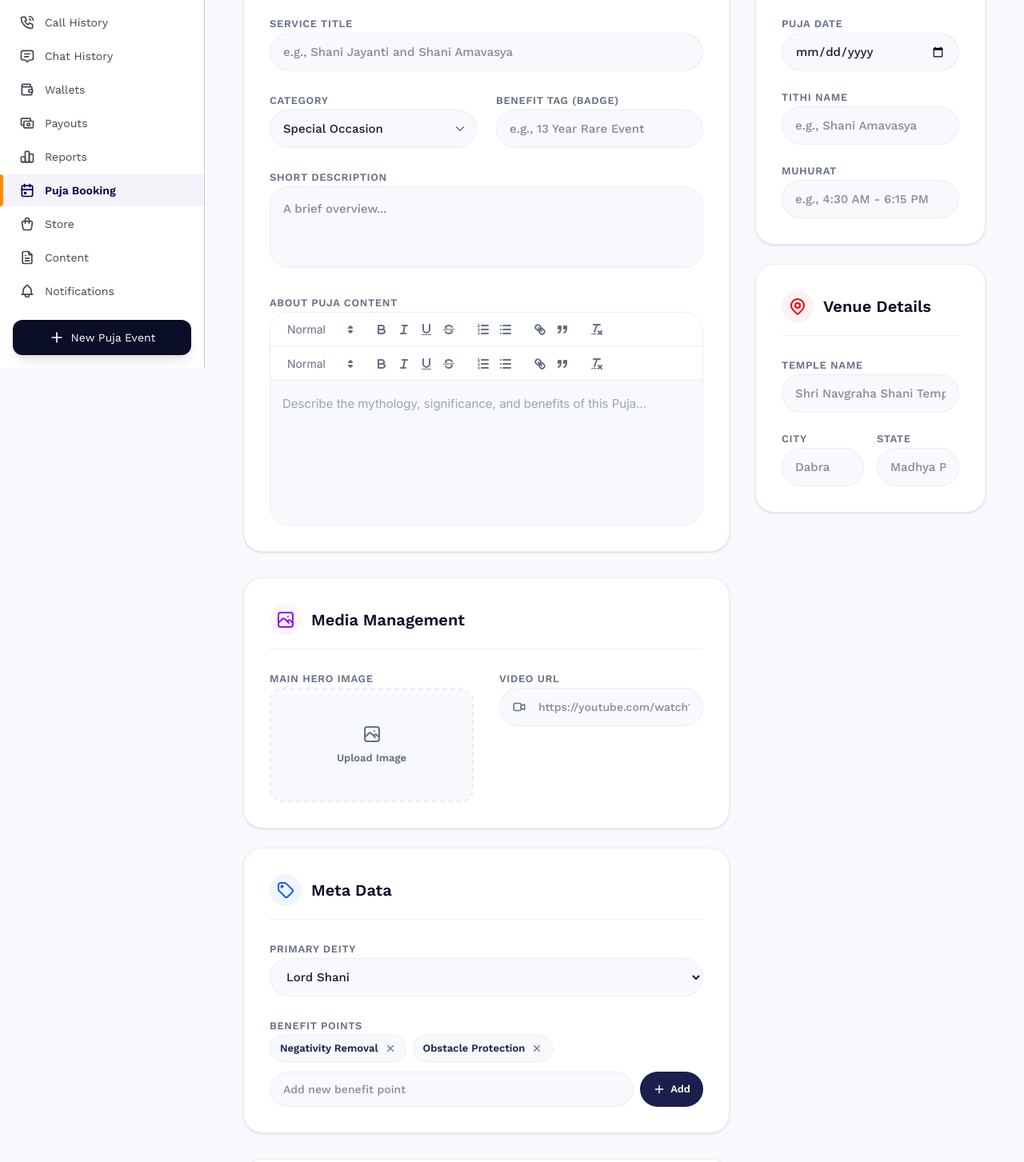
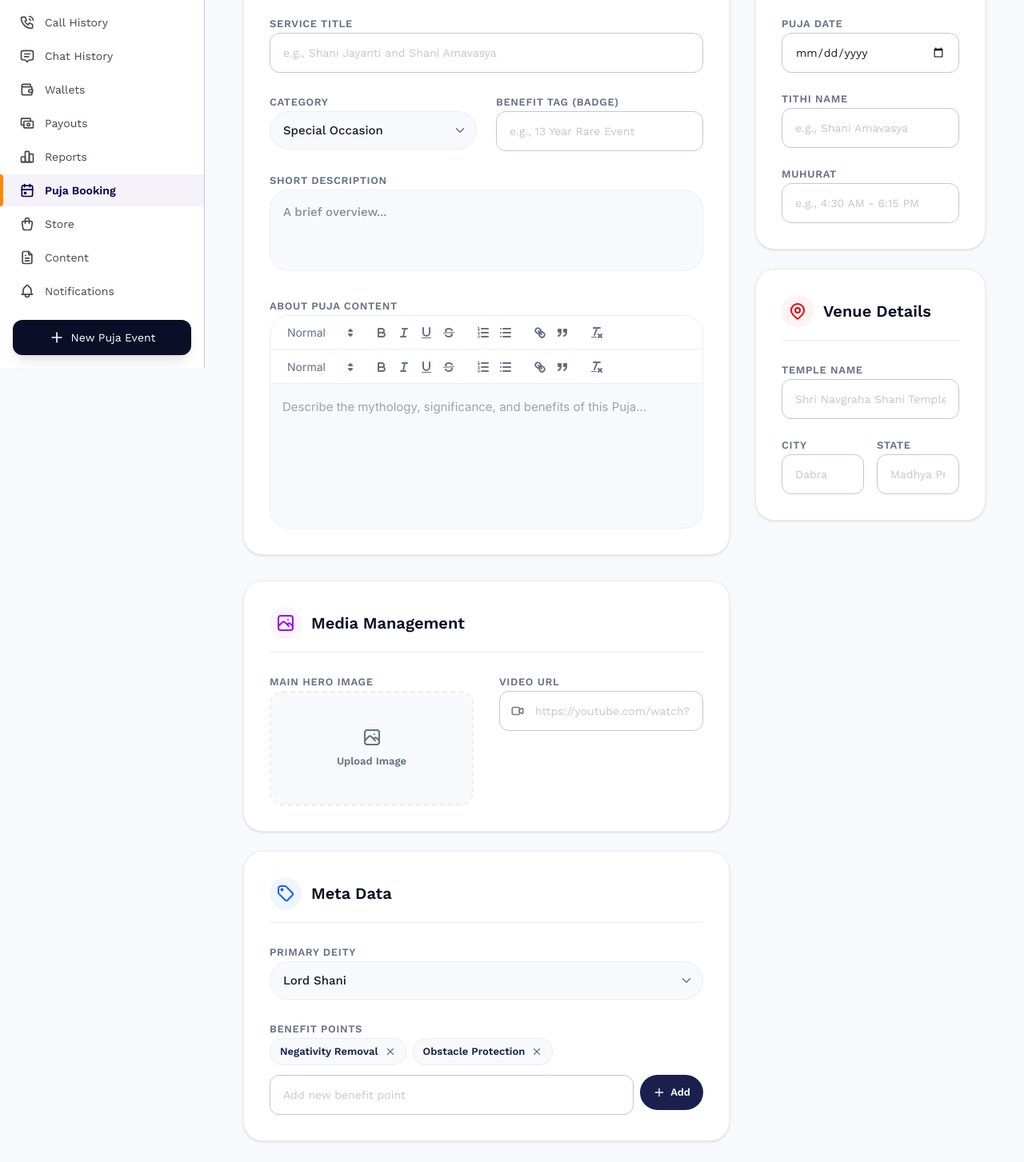
Before and after one commit to atulDev26/Edwid-astroapp-admin, a React (Vite) app: page /puja-booking/create in a window 1280 px wide. Shown: the part 340-1793 px from the top of the page at 80% size. Built offline with nearby package versions, Linux system fonts and the light colour scheme.

Commit message:
feat: add BasicInfo, ScheduleVenue, and MediaMeta sections to the CreatePuja view

```diff
--- a/src/View/CreatePuja/Components/BasicInfoSection.tsx
+++ b/src/View/CreatePuja/Components/BasicInfoSection.tsx
@@ -1,9 +1,10 @@
 import React from 'react';
 import { IconInfoCircle } from '@tabler/icons-react';
 import { type PujaServiceFormData } from '../types';
-import { cn } from '../../../Utils/cn';
+
 import RichTextEditor from '../../../Components/Common/RichTextEditor';
 import SelectDropdown from '../../../Components/Common/SelectDropdown';
+import Input from '../../../Components/Common/Input';
 
 const CATEGORY_OPTIONS = [
     { value: 'Special Occasion', label: 'Special Occasion' },
@@ -36,19 +37,13 @@ const BasicInfoSection: React.FC<Props> = ({ formData, onChange, errors }) => {
                     <label className="text-[13px] font-bold text-[#667085] uppercase tracking-wider">
                         Service Title
                     </label>
-                    <input
-                        type="text"
+                    <Input
+                        id="service-title"
                         value={formData.title}
                         onChange={(e) => onChange('title', e.target.value)}
                         placeholder="e.g., Shani Jayanti and Shani Amavasya"
-                        className={cn(
-                            'w-full h-12 px-4 rounded-xl border bg-[#F8F9FC] focus:bg-white outline-none transition-all text-[15px] font-medium',
-                            errors.title ? 'border-red-500' : 'border-[#EDEDF2]'
-                        )}
+                        error={errors.title}
                     />
-                    {errors.title && (
-                        <p className="text-xs text-red-500 font-bold ml-1">{errors.title}</p>
-                    )}
                 </div>
 
                 {/* Category + Benefit Tag */}
@@ -70,12 +65,11 @@ const BasicInfoSection: React.FC<Props> = ({ formData, onChange, errors }) => {
                         <label className="text-[13px] font-bold text-[#667085] uppercase tracking-wider">
                             Benefit Tag (Badge)
                         </label>
-                        <input
-                            type="text"
+                        <Input
+                            id="benefit-tag"
                             value={formData.benefitTag}
                             onChange={(e) => onChange('benefitTag', e.target.value)}
                             placeholder="e.g., 13 Year Rare Event"
-                            className="w-full h-12 px-4 rounded-xl border border-[#EDEDF2] bg-[#F8F9FC] focus:bg-white outline-none transition-all text-[15px] font-medium"
                         />
                     </div>
                 </div>
--- a/src/View/CreatePuja/Components/MediaMetaSection.tsx
+++ b/src/View/CreatePuja/Components/MediaMetaSection.tsx
@@ -1,6 +1,13 @@
 import React, { useState, useRef } from 'react';
 import { IconPhoto, IconVideo, IconTag, IconPlus, IconX } from '@tabler/icons-react';
 import { type PujaServiceFormData } from '../types';
+import Input from '../../../Components/Common/Input';
+import SelectDropdown from '../../../Components/Common/SelectDropdown';
+
+const DEITY_OPTIONS = [
+    { value: 'Lord Shani', label: 'Lord Shani' },
+    { value: 'Lord Shiva', label: 'Lord Shiva' },
+];
 
 interface Props {
     formData: PujaServiceFormData;
@@ -69,16 +76,13 @@ const MediaMetaSection: React.FC<Props> = ({ formData, onChange }) => {
                     <div className="space-y-6">
                         <div className="space-y-2">
                             <label className="text-[13px] font-bold text-[#667085] uppercase tracking-wider">Video URL</label>
-                            <div className="relative">
-                                <IconVideo className="absolute left-4 top-1/2 -translate-y-1/2 text-[#667085]" size={18} />
-                                <input
-                                    type="text"
-                                    value={formData.videoUrl}
-                                    onChange={(e) => onChange('videoUrl', e.target.value)}
-                                    placeholder="https://youtube.com/watch?v=..."
-                                    className="w-full h-12 pl-12 pr-4 rounded-xl border border-[#EDEDF2] bg-[#F8F9FC] focus:bg-white outline-none transition-all text-[14px] font-medium"
-                                />
-                            </div>
+                            <Input
+                                id="video-url"
+                                value={formData.videoUrl}
+                                onChange={(e) => onChange('videoUrl', e.target.value)}
+                                placeholder="https://youtube.com/watch?v=..."
+                                icon={IconVideo}
+                            />
                         </div>
                     </div>
                 </div>
@@ -95,14 +99,12 @@ const MediaMetaSection: React.FC<Props> = ({ formData, onChange }) => {
                 <div className="space-y-6">
                     <div className="space-y-2">
                         <label className="text-[13px] font-bold text-[#667085] uppercase tracking-wider">Primary Deity</label>
-                        <select
+                        <SelectDropdown
+                            id="primary-deity"
                             value={formData.primaryDeity}
-                            onChange={(e) => onChange('primaryDeity', e.target.value)}
-                            className="w-full h-12 px-4 rounded-xl border border-[#EDEDF2] bg-[#F8F9FC] focus:bg-white outline-none transition-all text-[15px] font-medium"
-                        >
-                            <option>Lord Shani</option>
-                            <option>Lord Shiva</option>
-                        </select>
+                            onChange={(val) => onChange('primaryDeity', val)}
+                            options={DEITY_OPTIONS}
+                        />
                     </div>
 
                     <div className="space-y-3">
@@ -119,15 +121,14 @@ const MediaMetaSection: React.FC<Props> = ({ formData, onChange }) => {
                                 ))}
                             </div>
                             <div className="flex gap-2">
-                                <input
-                                    type="text"
+                                <Input
+                                    id="new-benefit-point"
                                     value={newTag}
                                     onChange={(e) => setNewTag(e.target.value)}
                                     onKeyDown={(e) => e.key === 'Enter' && (e.preventDefault(), addBenefitPoint())}
                                     placeholder="Add new benefit point"
-                                    className="flex-1 h-11 px-4 rounded-xl border border-[#EDEDF2] bg-[#F8F9FC] focus:bg-white outline-none transition-all text-[14px] font-medium"
                                 />
-                                <button type="button" onClick={addBenefitPoint} className="h-11 px-4 bg-[#1A1F4D] text-white rounded-xl text-[13px] font-bold flex items-center gap-1.5 hover:bg-opacity-90">
+                                <button type="button" onClick={addBenefitPoint} className="h-11 px-4 bg-[#1A1F4D] text-white rounded-xl text-[13px] font-bold flex items-center gap-1.5 hover:bg-opacity-90 shrink-0">
                                     <IconPlus size={16} /> Add
                                 </button>
                             </div>
--- a/src/View/CreatePuja/Components/ScheduleVenueSection.tsx
+++ b/src/View/CreatePuja/Components/ScheduleVenueSection.tsx
@@ -1,7 +1,7 @@
 import React from 'react';
 import { IconClock, IconMapPin } from '@tabler/icons-react';
 import { type PujaServiceFormData } from '../types';
-import { cn } from '../../../Utils/cn';
+import Input from '../../../Components/Common/Input';
 
 interface Props {
     formData: PujaServiceFormData;
@@ -23,35 +23,30 @@ const ScheduleVenueSection: React.FC<Props> = ({ formData, onChange, errors }) =
                 <div className="space-y-5">
                     <div className="space-y-2">
                         <label className="text-[13px] font-bold text-[#667085] uppercase tracking-wider">Puja Date</label>
-                        <input
+                        <Input
+                            id="puja-date"
                             type="date"
                             value={formData.pujaDate}
                             onChange={(e) => onChange('pujaDate', e.target.value)}
-                            className={cn(
-                                "w-full h-12 px-4 rounded-xl border bg-[#F8F9FC] focus:bg-white outline-none transition-all text-[15px] font-medium",
-                                errors.pujaDate ? "border-red-500" : "border-[#EDEDF2]"
-                            )}
+                            error={errors.pujaDate}
                         />
-                        {errors.pujaDate && <p className="text-xs text-red-500 font-bold">{errors.pujaDate}</p>}
                     </div>
                     <div className="space-y-2">
                         <label className="text-[13px] font-bold text-[#667085] uppercase tracking-wider">Tithi Name</label>
-                        <input
-                            type="text"
+                        <Input
+                            id="tithi-name"
                             value={formData.tithiName}
                             onChange={(e) => onChange('tithiName', e.target.value)}
                             placeholder="e.g., Shani Amavasya"
-                            className="w-full h-12 px-4 rounded-xl border border-[#EDEDF2] bg-[#F8F9FC] focus:bg-white outline-none transition-all text-[15px] font-medium"
                         />
                     </div>
                     <div className="space-y-2">
                         <label className="text-[13px] font-bold text-[#667085] uppercase tracking-wider">Muhurat</label>
-                        <input
-                            type="text"
+                        <Input
+                            id="muhurat"
                             value={formData.muhurat}
                             onChange={(e) => onChange('muhurat', e.target.value)}
                             placeholder="e.g., 4:30 AM - 6:15 PM"
-                            className="w-full h-12 px-4 rounded-xl border border-[#EDEDF2] bg-[#F8F9FC] focus:bg-white outline-none transition-all text-[15px] font-medium"
                         />
                     </div>
                 </div>
@@ -68,36 +63,31 @@ const ScheduleVenueSection: React.FC<Props> = ({ formData, onChange, errors }) =
                 <div className="space-y-5">
                     <div className="space-y-2">
                         <label className="text-[13px] font-bold text-[#667085] uppercase tracking-wider">Temple Name</label>
-                        <input
-                            type="text"
+                        <Input
+                            id="temple-name"
                             value={formData.templeName}
                             onChange={(e) => onChange('templeName', e.target.value)}
                             placeholder="Shri Navgraha Shani Temple"
-                            className={cn(
-                                "w-full h-12 px-4 rounded-xl border bg-[#F8F9FC] focus:bg-white outline-none transition-all text-[15px] font-medium",
-                                errors.templeName ? "border-red-500" : "border-[#EDEDF2]"
-                            )}
+                            error={errors.templeName}
                         />
                     </div>
                     <div className="grid grid-cols-2 gap-4">
                         <div className="space-y-2">
                             <label className="text-[13px] font-bold text-[#667085] uppercase tracking-wider">City</label>
-                            <input
-                                type="text"
+                            <Input
+                                id="city"
                                 value={formData.city}
                                 onChange={(e) => onChange('city', e.target.value)}
                                 placeholder="Dabra"
-                                className="w-full h-12 px-4 rounded-xl border border-[#EDEDF2] bg-[#F8F9FC] focus:bg-white outline-none transition-all text-[15px] font-medium"
                             />
                         </div>
                         <div className="space-y-2">
                             <label className="text-[13px] font-bold text-[#667085] uppercase tracking-wider">State</label>
-                            <input
-                                type="text"
+                            <Input
+                                id="state"
                                 value={formData.state}
                                 onChange={(e) => onChange('state', e.target.value)}
                                 placeholder="Madhya Pradesh"
-                                className="w-full h-12 px-4 rounded-xl border border-[#EDEDF2] bg-[#F8F9FC] focus:bg-white outline-none transition-all text-[15px] font-medium"
                             />
                         </div>
                     </div>
```
